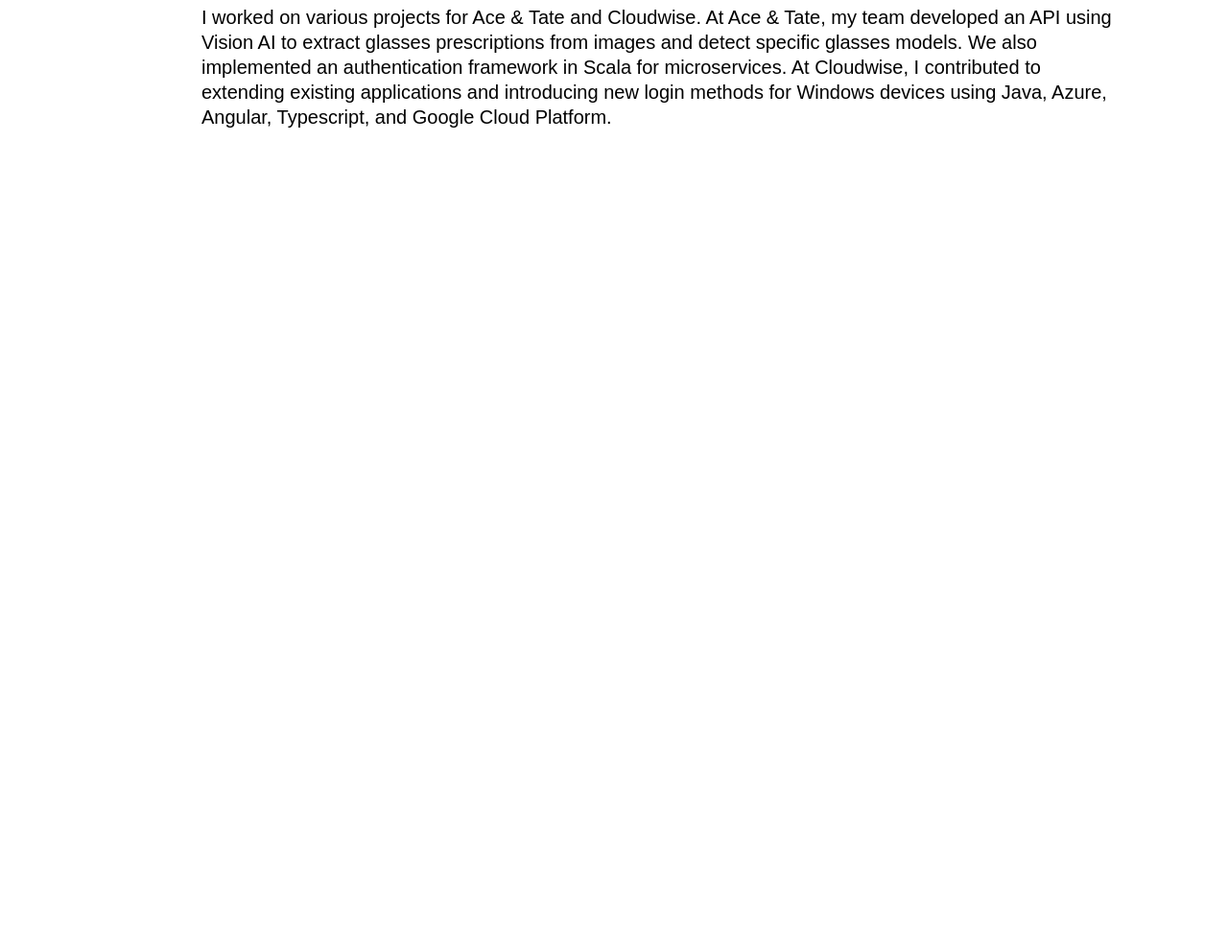
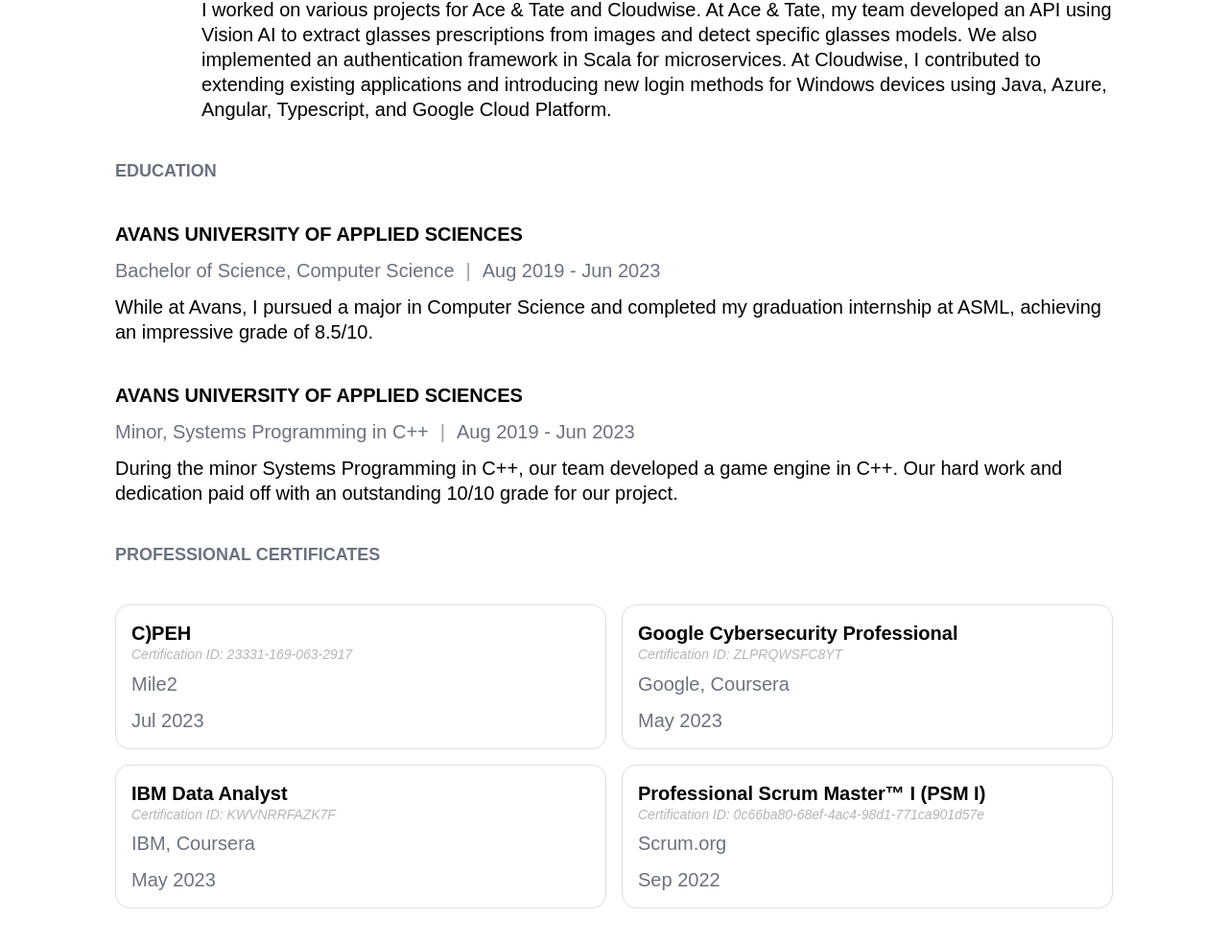
Before and after one commit to maikka39/resume, a plain HTML site: page index.html in a window 1280 px wide. Shown: the part 988-1971 px from the top of the page at 96% size. Before the commit the page ends 1159 px from the top, so only its background shows below. Drawn offline with Linux system fonts and the light colour scheme.

Commit message:
feat: add education and certifications

```diff
--- a/index.html
+++ b/index.html
@@ -29,17 +29,17 @@
         software development, I am driven to continuously explore new ways to create innovative solutions. My personal
         side-projects and exploration of cybersecurity further enhance my skills and dedication to building powerful and
         impactful applications.</p>
-    <div class="section work-experience">
+    <div class="section">
         <h3 class="title">Work experience</h3>
         <div class="job">
             <img src="./img/asml.png" alt="" class="company-logo">
             <div class="info">
-                <h4 class="title">Software Engineer Intern</h4>
-                <div class="details split-by-pipe">
+                <h4 class="name">Software Engineer Intern</h4>
+                <div class="split-by-pipe">
                     <span>ASML</span>
                     <span>Feb 2023 - Jul 2023</span>
                 </div>
-                <p class="comments">During my internship at ASML's Cyber Defense Center (CDC), I worked as a DevSecOps
+                <p>During my internship at ASML's Cyber Defense Center (CDC), I worked as a DevSecOps
                     Engineer for the Threat Intelligence team. I gained hands-on experience in Cybersecurity
                     Engineering, Data Science, and Threat Hunting. Collaborating with another intern and experienced
                     professionals, we conceptualized and implemented a new use-case for the team, managing the entire
@@ -50,12 +50,12 @@
         <div class="job">
             <img src="./img/axians.png" alt="" class="company-logo">
             <div class="info">
-                <h4 class="title">Software Engineer Intern</h4>
-                <div class="details split-by-pipe">
+                <h4 class="name">Software Engineer Intern</h4>
+                <div class="split-by-pipe">
                     <span>Axians</span>
                     <span>Aug 2021 - Feb 2022</span>
                 </div>
-                <p class="comments">During my internship at Axians, I worked in their cybersecurity division. I was
+                <p>During my internship at Axians, I worked in their cybersecurity division. I was
                     responsible for developing a fully featured risk analysis dashboard which automated the generation
                     of risk analysis reports based on user input.</p>
             </div>
@@ -63,12 +63,12 @@
         <div class="job">
             <img src="./img/rysst.png" alt="" class="company-logo">
             <div class="info">
-                <h4 class="title">Junior Software Engineer</h4>
-                <div class="details split-by-pipe">
+                <h4 class="name">Junior Software Engineer</h4>
+                <div class="split-by-pipe">
                     <span>RYSST</span>
                     <span>Jul 2021 - Jul 2023</span>
                 </div>
-                <p class="comments">I worked on various projects for Ace & Tate and Cloudwise. At Ace & Tate, my team
+                <p>I worked on various projects for Ace & Tate and Cloudwise. At Ace & Tate, my team
                     developed an API using Vision AI to extract glasses prescriptions from images and detect specific
                     glasses models. We also implemented an authentication framework in Scala for microservices. At
                     Cloudwise, I contributed to extending existing applications and introducing new login methods for
@@ -76,6 +76,58 @@
             </div>
         </div>
     </div>
+    <div class="section">
+        <h3 class="title">Education</h3>
+        <div class="education">
+            <h4 class="name">Avans University of Applied Sciences</h4>
+            <div class="split-by-pipe">
+                <span>Bachelor of Science, Computer Science</span>
+                <span>Aug 2019 - Jun 2023</span>
+            </div>
+            <p>While at Avans, I pursued a major in Computer Science and completed my graduation internship at ASML,
+                achieving an impressive grade of 8.5/10.</p>
+        </div>
+        <div class="education">
+            <h4 class="name">Avans University of Applied Sciences</h4>
+            <div class="split-by-pipe">
+                <span>Minor, Systems Programming in C++</span>
+                <span>Aug 2019 - Jun 2023</span>
+            </div>
+            <p>During the minor Systems Programming in C++, our team developed a game engine in C++. Our hard work and
+                dedication paid off with an outstanding 10/10 grade for our project.</p>
+        </div>
+    </div>
+    <div class="section">
+        <h3 class="title">Professional certificates</h3>
+        <div class="certificates">
+            <a class="certificate" href="https://mile2.com/certificate-verification/">
+                <h4 class="name">C)PEH</h4>
+                <span class="cert-id">23331-169-063-2917</span>
+                <span class="institution">Mile2</span>
+                <span class="date">Jul 2023</span>
+            </a>
+            <a class="certificate"
+                href="https://www.coursera.org/account/accomplishments/specialization/certificate/ZLPRQWSFC8YT">
+                <h4 class="name">Google Cybersecurity Professional</h4>
+                <span class="cert-id">ZLPRQWSFC8YT</span>
+                <span class="institution">Google, Coursera</span>
+                <span class="date">May 2023</span>
+            </a>
+            <a class="certificate"
+                href="https://www.coursera.org/account/accomplishments/specialization/certificate/KWVNRRFAZK7F">
+                <h4 class="name">IBM Data Analyst</h4>
+                <span class="cert-id">KWVNRRFAZK7F</span>
+                <span class="institution">IBM, Coursera</span>
+                <span class="date">May 2023</span>
+            </a>
+            <a class="certificate" href="https://www.credly.com/badges/0c66ba80-68ef-4ac4-98d1-771ca901d57e/">
+                <h4 class="name">Professional Scrum Master™ I (PSM I)</h4>
+                <span class="cert-id">0c66ba80-68ef-4ac4-98d1-771ca901d57e</span>
+                <span class="institution">Scrum.org</span>
+                <span class="date">Sep 2022</span>
+            </a>
+        </div>
+    </div>
 </body>
 
 </html>
--- a/style.css
+++ b/style.css
@@ -1,5 +1,5 @@
 :root {
-    --grey-text: #6B7280
+    --grey-text: #6b7280;
 }
 
 html {
@@ -24,18 +24,24 @@ p {
     font-size: 1rem;
 }
 
+a {
+    text-decoration: none;
+    color: inherit;
+}
+
 .split-by-pipe {
     display: flex;
     flex-wrap: wrap;
     color: var(--grey-text);
-    padding: .6rem 0;
+    padding: 0.6rem 0;
 }
 
 .split-by-pipe span::after {
     content: "|";
-    color: #9E9E9E;
+    color: #9e9e9e;
     padding: 0 12px;
 }
+
 .split-by-pipe span:last-child::after {
     content: "";
 }
@@ -43,7 +49,7 @@ p {
 .header {
     display: flex;
     flex-direction: row;
-    grid-template-columns:auto max-content;
+    grid-template-columns: auto max-content;
 }
 
 .header .general {
@@ -76,15 +82,8 @@ p {
     display: flex;
     flex-wrap: wrap;
     color: var(--grey-text);
-    padding: .6rem 0;
+    padding: 0.6rem 0;
 }
-
-.ribbon * {
-    color: var(--grey-text);
-    text-decoration: none;
-    margin: 0;
-}
-
 
 .introduction {
     color: var(--grey-text);
@@ -95,22 +94,26 @@ p {
     padding: 1rem 0;
 }
 
-.section > .title {
+.section>.title {
     text-transform: uppercase;
     color: var(--grey-text);
-    font-size: .9rem;
+    font-size: 0.9rem;
+    padding-top: 0;
+}
+
+.section>* {
+    padding-top: 2rem;
 }
 
 .job {
     display: flex;
     flex-direction: row;
     flex-wrap: nowrap;
-    padding-top: 2rem;
 }
 
 .job .company-logo {
     flex: 0 0 auto;
-    object-fit:contain;
+    object-fit: contain;
     width: 100%;
     width: 4.5rem;
     padding-right: 1rem;
@@ -118,7 +121,55 @@ p {
     align-self: flex-start;
 }
 
-.job .title {
-    font-size: 1.1rem;
+.section>* .name {
+    font-size: 1rem;
     font-weight: bold;
 }
+
+.education .name {
+    text-transform: uppercase;
+}
+
+.certificates {
+    display: flex;
+    flex-wrap: wrap;
+    width: 100%;
+}
+
+.certificates .certificate {
+    display: flex;
+    flex: 0 0 calc(50% - 0.4rem);
+    flex-direction: column;
+    border: 1px solid #dddddd;
+    border-radius: 15px;
+    padding: 0.8rem;
+    margin-bottom: 0.8rem;
+}
+
+.certificates .certificate:nth-child(odd) {
+    margin-right: 0.8rem;
+}
+
+.certificates .certificate:last-child,
+.certificates .certificate:nth-child(odd):nth-last-child(2) {
+    margin-bottom: 0;
+}
+
+.certificates .certificate span {
+    color: var(--grey-text);
+    margin-bottom: .6em;
+}
+
+.certificates .certificate span:last-child {
+    margin-bottom: 0;
+}
+
+.certificates .certificate .cert-id {
+    color: #b5b5b5;
+    font-size: 0.7rem;
+    font-style: italic;
+}
+
+.certificates .certificate .cert-id::before {
+    content: "Certification ID: ";
+}
```
Also changed, not shown: 1 other file.
